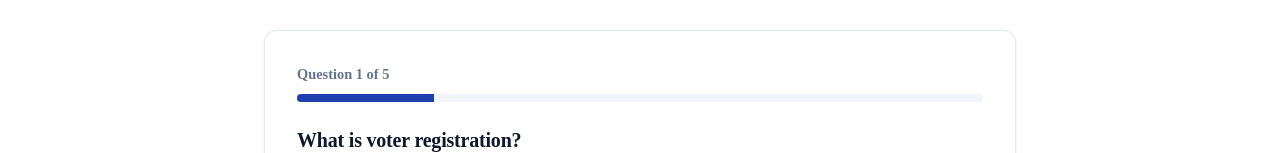
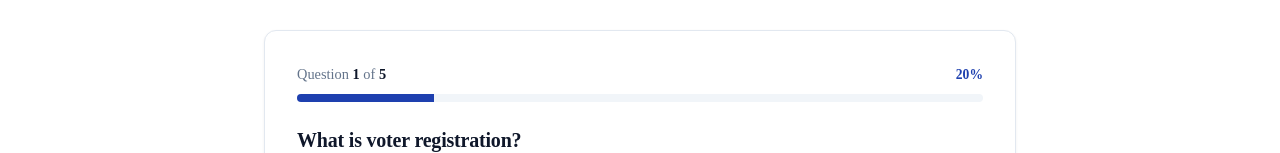
Before and after one commit to devamithra137/Election-Process-Education, a Next.js app: page /quiz in a window 1280 px wide. Shown: the part 350-503 px from the top of the page. Built offline with nearby package versions, Linux system fonts and the light colour scheme.

Commit message:
Add quiz question progress

```diff
--- a/src/app/globals.css
+++ b/src/app/globals.css
@@ -1507,11 +1507,32 @@ a {
   box-shadow: var(--shadow-sm);
 }
 
-.quiz-progress-bar {
+.quiz-progress-container {
   margin-bottom: 1.5rem;
+}
+
+.quiz-progress-header {
+  display: flex;
+  justify-content: space-between;
+  align-items: baseline;
+  margin-bottom: 0.5rem;
+}
+
+.quiz-progress-text {
   font-size: 0.9rem;
-  font-weight: 600;
+  font-weight: 500;
   color: var(--color-muted);
+}
+
+.quiz-progress-text strong {
+  color: var(--color-foreground);
+  font-weight: 700;
+}
+
+.quiz-progress-percent {
+  font-size: 0.85rem;
+  font-weight: 600;
+  color: var(--color-primary);
 }
 
 .quiz-progress-track {
--- a/src/app/quiz/page.tsx
+++ b/src/app/quiz/page.tsx
@@ -177,11 +177,23 @@ export default function QuizPage() {
 
       {!isSubmitted ? (
         <section className="quiz-card" aria-labelledby="quiz-question-title">
-          <div className="quiz-progress-bar">
-            <span>
-              Question {currentIndex + 1} of {QUIZ_QUESTIONS.length}
-            </span>
-            <div className="quiz-progress-track">
+          <div className="quiz-progress-container" aria-label="Quiz progress">
+            <div className="quiz-progress-header">
+              <span className="quiz-progress-text">
+                Question <strong>{currentIndex + 1}</strong> of <strong>{QUIZ_QUESTIONS.length}</strong>
+              </span>
+              <span className="quiz-progress-percent">
+                {Math.round(((currentIndex + 1) / QUIZ_QUESTIONS.length) * 100)}%
+              </span>
+            </div>
+            <div
+              className="quiz-progress-track"
+              role="progressbar"
+              aria-valuenow={currentIndex + 1}
+              aria-valuemin={1}
+              aria-valuemax={QUIZ_QUESTIONS.length}
+              aria-label={`Question ${currentIndex + 1} of ${QUIZ_QUESTIONS.length}`}
+            >
               <div
                 className="quiz-progress-fill"
                 style={{
```
